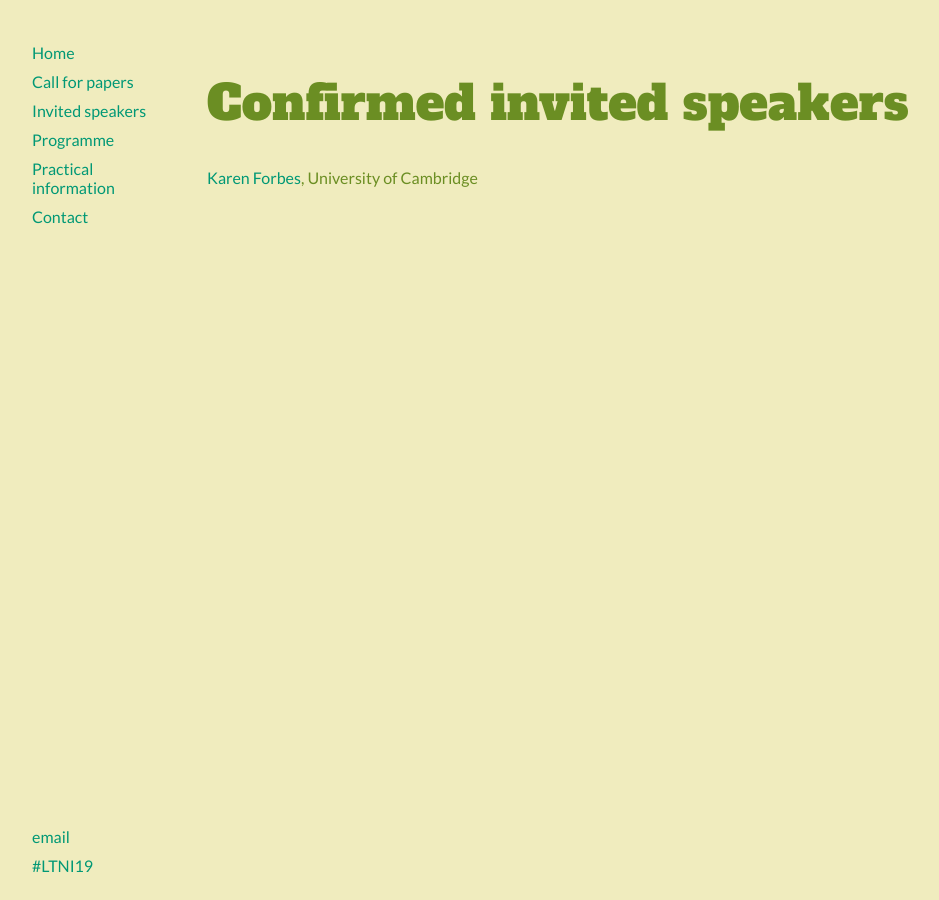
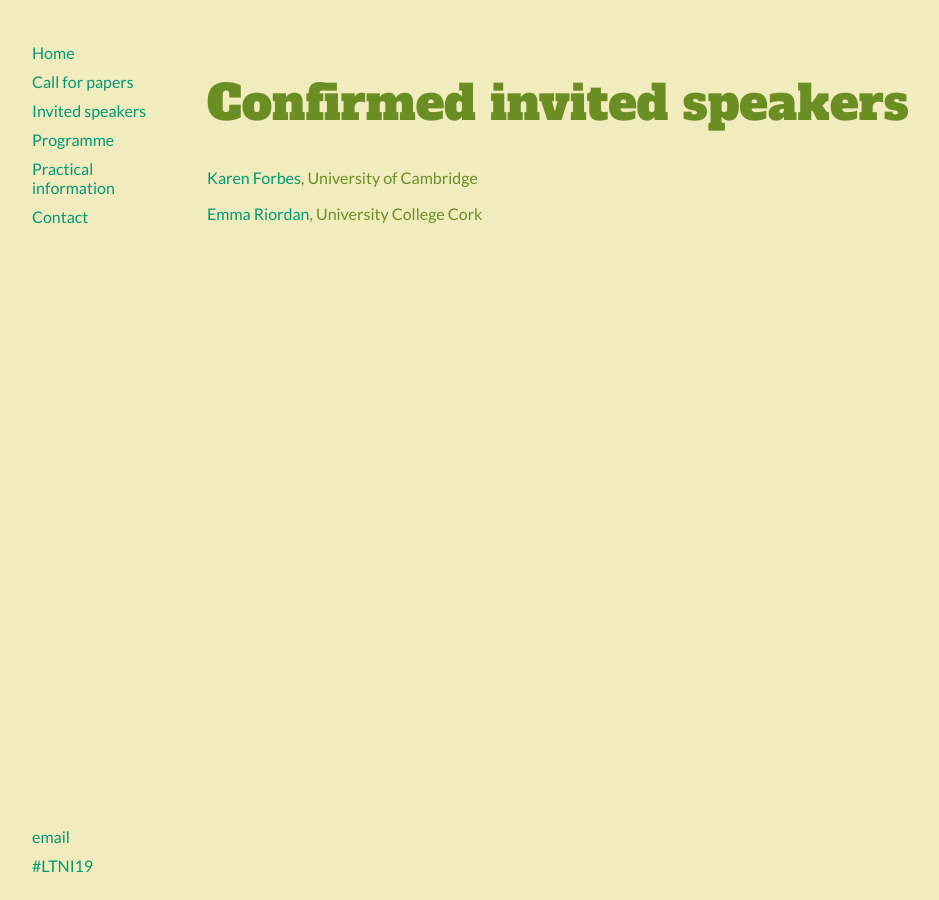
Before and after one commit to merryndd/ltni19, a Jekyll site: the page built from speakers/index.html, in a window 1280 px wide. Shown: the whole page, without its empty margins (11-950 px from the left). Built offline with Jekyll 4.4.1, drawn with Linux system fonts in a browser that asks for light colours.

Commit message:
Update index.html

```diff
--- a/speakers/index.html
+++ b/speakers/index.html
@@ -3,3 +3,4 @@ layout: default
 ---
 <h1>Confirmed invited speakers</h1>
 <p><a href="https://www.educ.cam.ac.uk/people/staff/forbes/">Karen Forbes</a>, University of Cambridge</p>
+<p><a href="http://research.ucc.ie/profiles/A016/emmariordan">Emma Riordan</a>, University College Cork</p>
```
